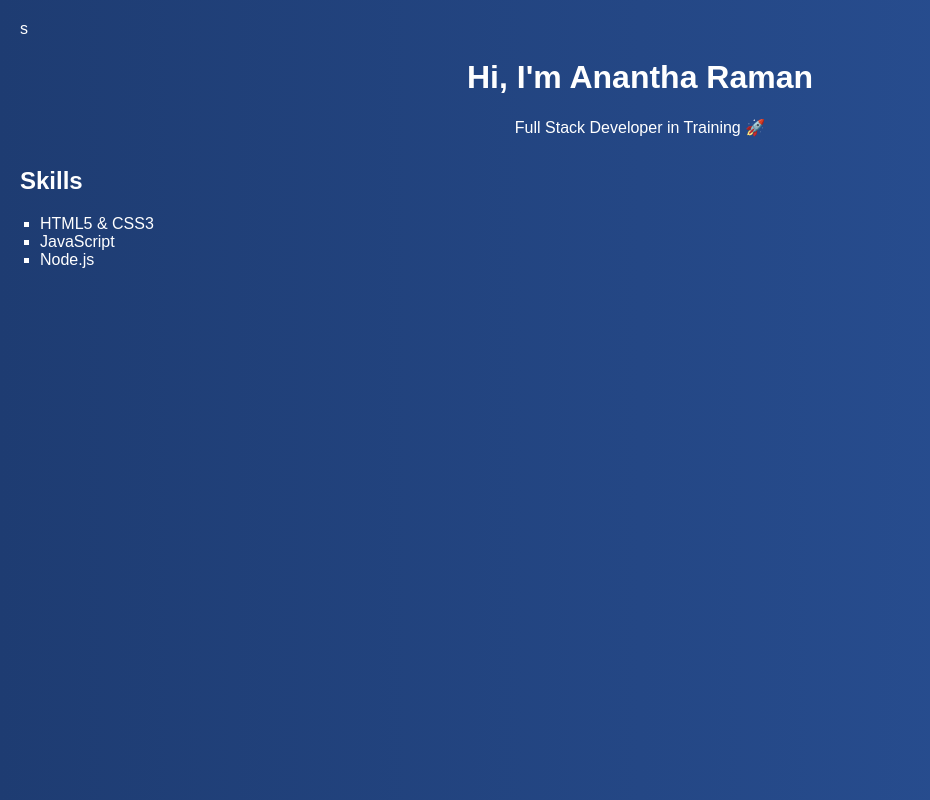
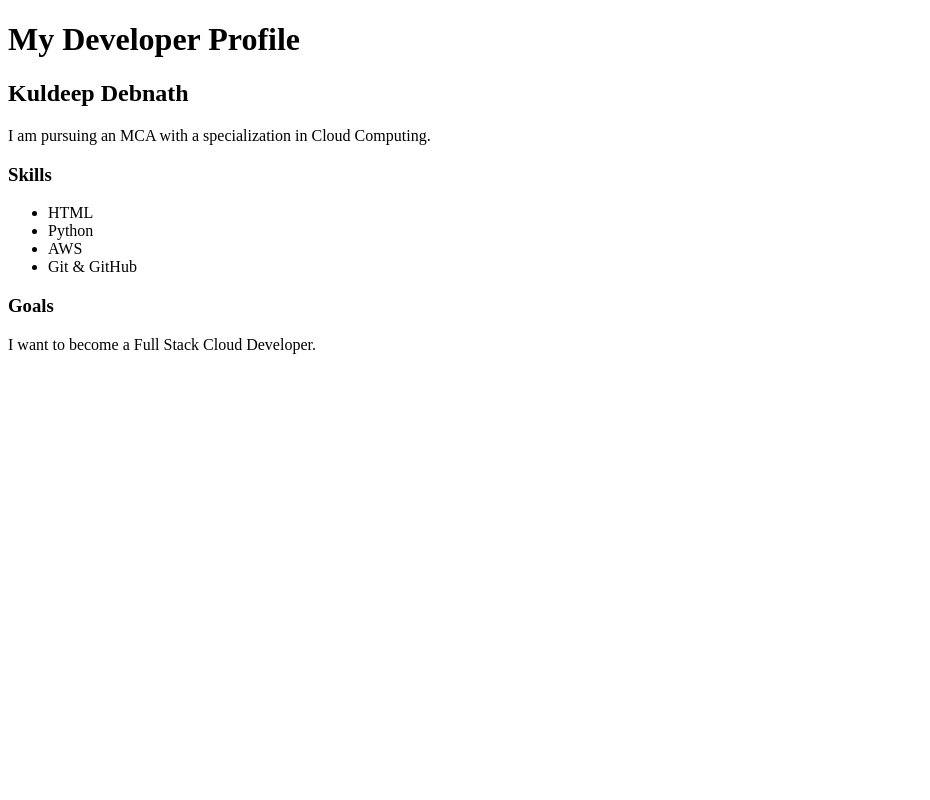
Before and after one commit to kuldeepdebnath/assignment-1, a website: page index.html in a window 1280 px wide. Shown: the whole page, without its empty margins (0-930 px from the left). Drawn offline with Linux system fonts and the light colour scheme.

Commit message:
Complete Assignment 1: My Developer Profile

```diff
--- a/index.html
+++ b/index.html
@@ -1,23 +1,24 @@
-s<!DOCTYPE html>
-<html lang="en">
+<!DOCTYPE html>
+<html>
 <head>
-  <meta charset="UTF-8">
-  <meta name="viewport" content="width=device-width, initial-scale=1.0">
-  <title>My Developer Profile</title>
-  <link rel="stylesheet" href="style.css">
+    <title>My Developer Profile</title>
 </head>
 <body>
-  <header>
-    <h1>Hi, I'm Anantha Raman</h1>
-    <p>Full Stack Developer in Training 🚀</p>
-  </header>
-  <section>
-    <h2>Skills</h2>
+    <h1>My Developer Profile</h1>
+
+    <h2>Kuldeep Debnath</h2>
+
+    <p>I am pursuing an MCA with a specialization in Cloud Computing.</p>
+
+    <h3>Skills</h3>
     <ul>
-      <li>HTML5 & CSS3</li>
-      <li>JavaScript</li>
-      <li>Node.js</li>
+        <li>HTML</li>
+        <li>Python</li>
+        <li>AWS</li>
+        <li>Git & GitHub</li>
     </ul>
-  </section>
+
+    <h3>Goals</h3>
+    <p>I want to become a Full Stack Cloud Developer.</p>
 </body>
 </html>
--- a/style.css
+++ b/style.css
@@ -1,17 +1,15 @@
 body {
-  font-family: Arial, sans-serif;
-  background: linear-gradient(to right, #1e3c72, #2a5298);
-  color: #fff;
-  margin: 0;
-  padding: 20px;
+    font-family: Arial, sans-serif;
+    margin: 40px;
+    background-color: #f4f4f4;
 }
-header {
-  text-align: center;
+
+h1 {
+    color: navy;
 }
+
 section {
-  margin-top: 30px;
+    background: white;
+    padding: 20px;
+    border-radius: 10px;
 }
-ul {
-  list-style: square;
-  padding-left: 20px;
-}
```
Also changed, not shown: package.json (added, +21 -0 lines), server.js (added, +24 -0 lines).
